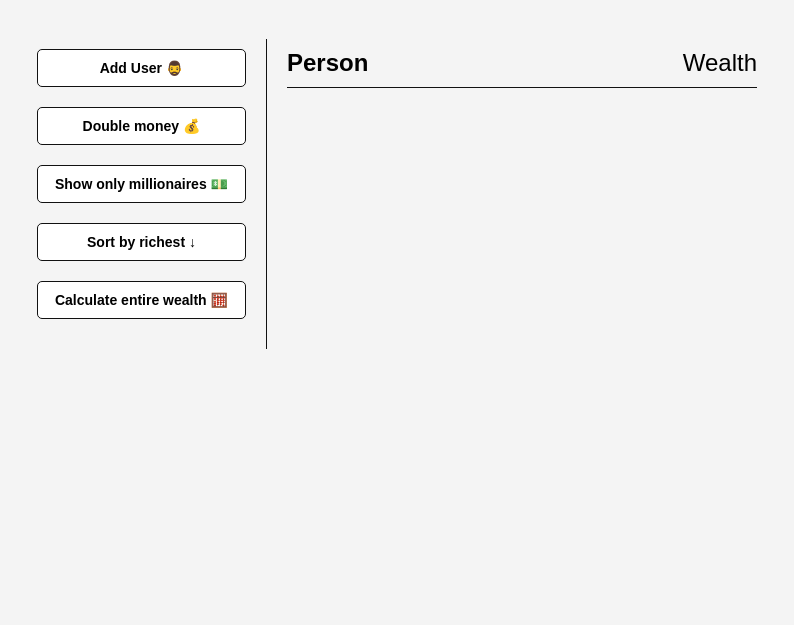
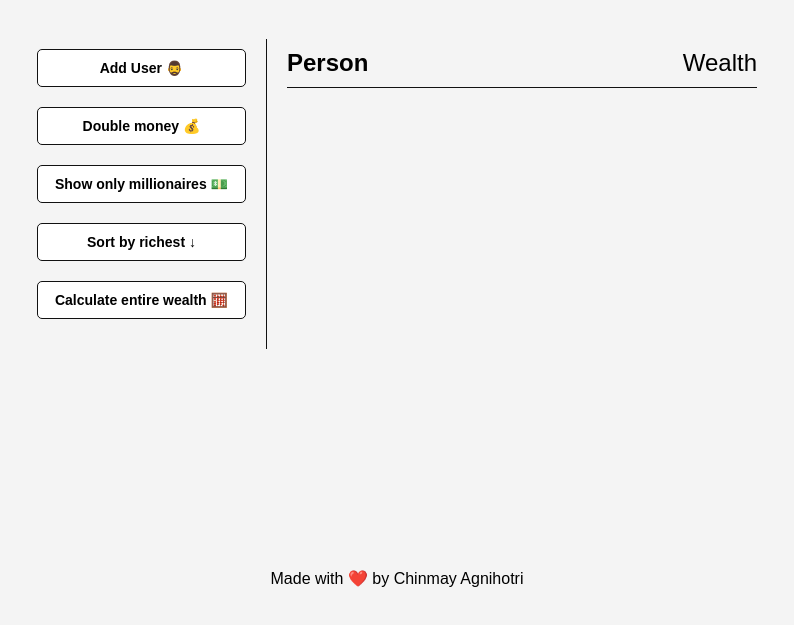
Before and after one commit to chinmayagni/JSArrayMethods, a plain HTML site: page index.html in a window 1280 px wide. Shown: the part 61-686 px from the top of the page, without its empty margins (243-1037 px from the left). Drawn offline with Linux system fonts and the light colour scheme; no server answers.

Commit message:
added footer

```diff
--- a/index.html
+++ b/index.html
@@ -26,7 +26,10 @@
         </main>
     </div>
 
+
+
     <script src="script.js"></script>
 
 </body>
+<footer class="footer"> Made with ❤️ by Chinmay Agnihotri</footer>
 </html>
```
